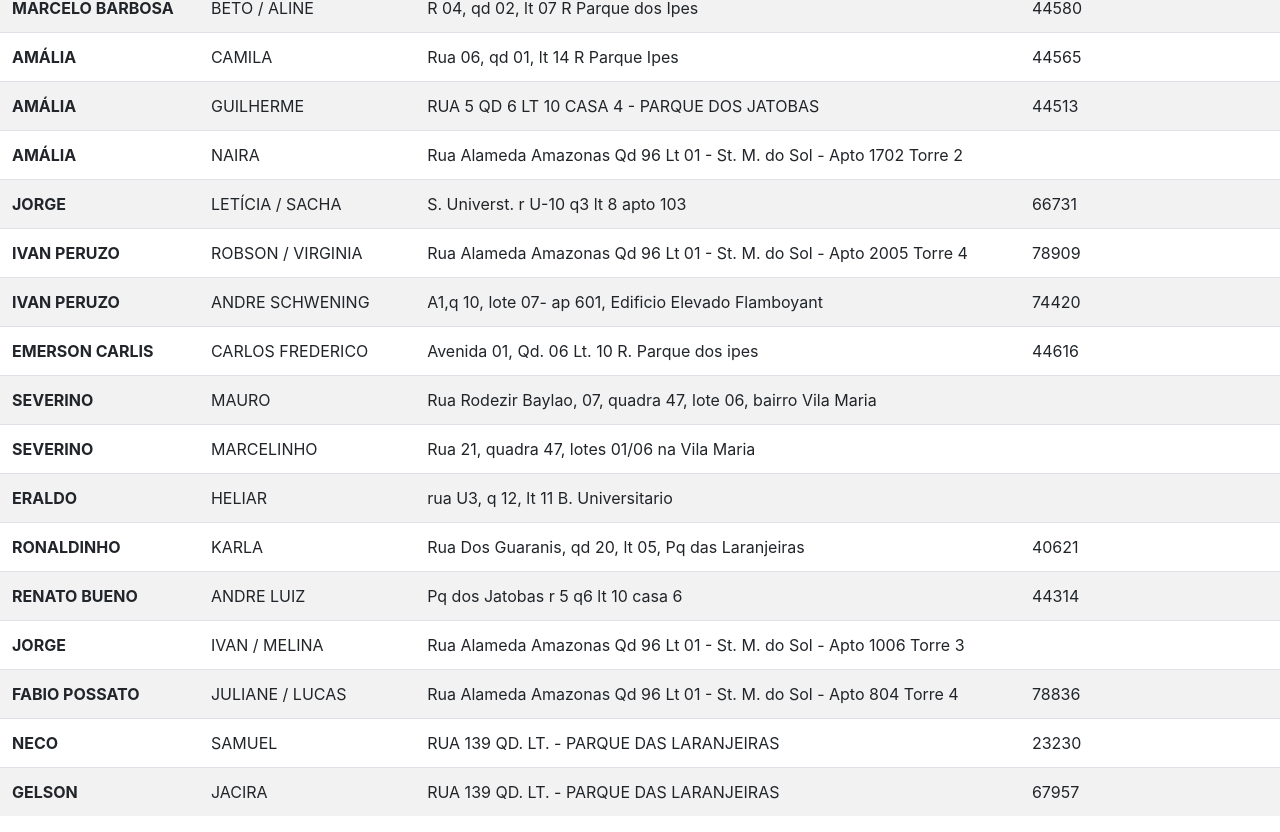
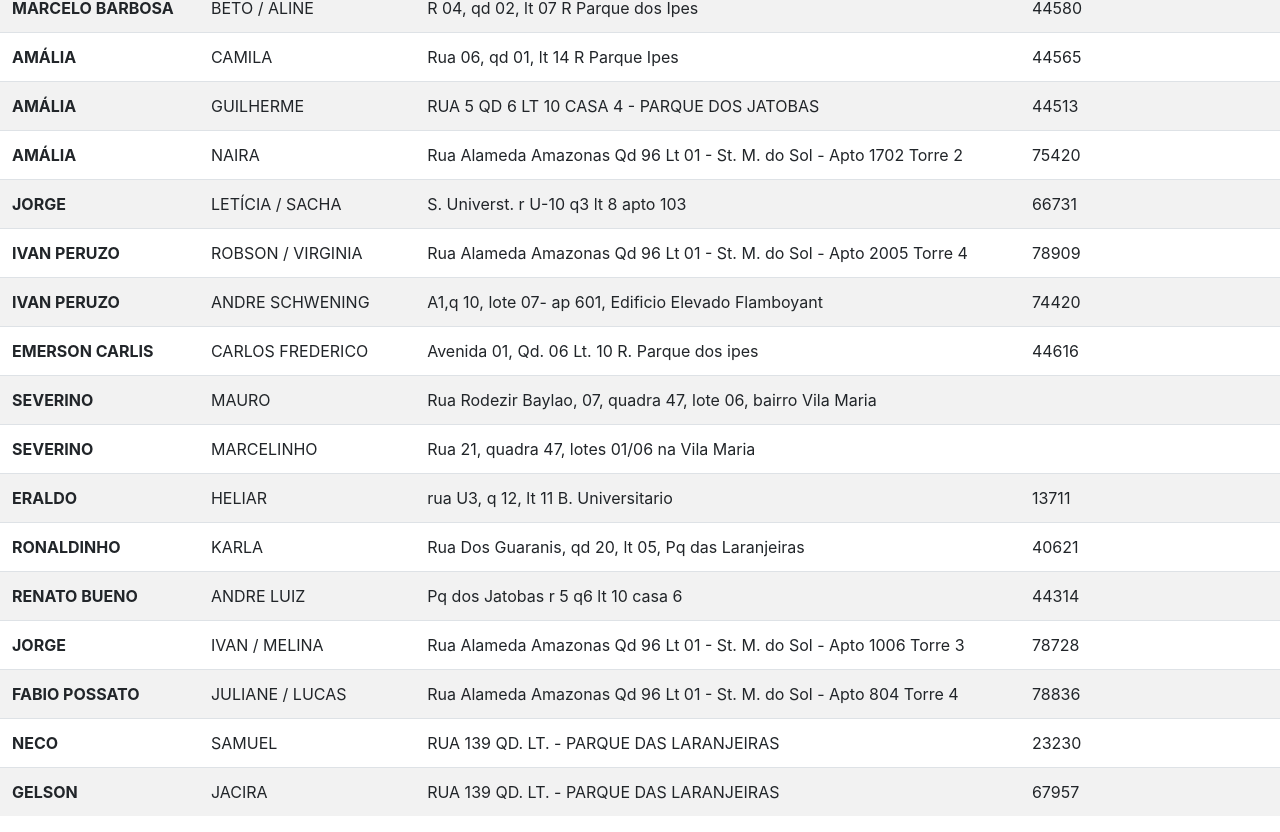
Before and after one commit to samucarv/ideia-unica, a Next.js app: page / in a window 1280 px wide. Shown: the part 499-1331 px from the top of the page. Built offline with nearby package versions, Linux system fonts and the light colour scheme.

Commit message:
“imob”

```diff
--- a/pages/index.js
+++ b/pages/index.js
@@ -132,7 +132,7 @@ function Home(){
       <th scope="row">AMÁLIA</th>
       <td>NAIRA</td>
       <td>Rua Alameda Amazonas Qd 96 Lt 01 - St. M. do Sol - Apto 1702 Torre 2</td>
-      <td></td>
+      <td>75420</td>
       <td></td>
       <td></td>
     </tr>
@@ -195,7 +195,7 @@ function Home(){
       <th scope="row">ERALDO</th>
       <td>HELIAR</td>
       <td>rua U3, q 12, lt 11 B. Universitario</td>
-      <td></td>
+      <td>13711</td>
       <td></td>
       <td></td>
     </tr>
@@ -222,7 +222,7 @@ function Home(){
       <th scope="row">JORGE</th>
       <td>IVAN / MELINA</td>
       <td>Rua Alameda Amazonas Qd 96 Lt 01 - St. M. do Sol - Apto 1006 Torre 3</td>
-      <td></td>
+      <td>78728</td>
       <td></td>
       <td></td>
     </tr>
```
